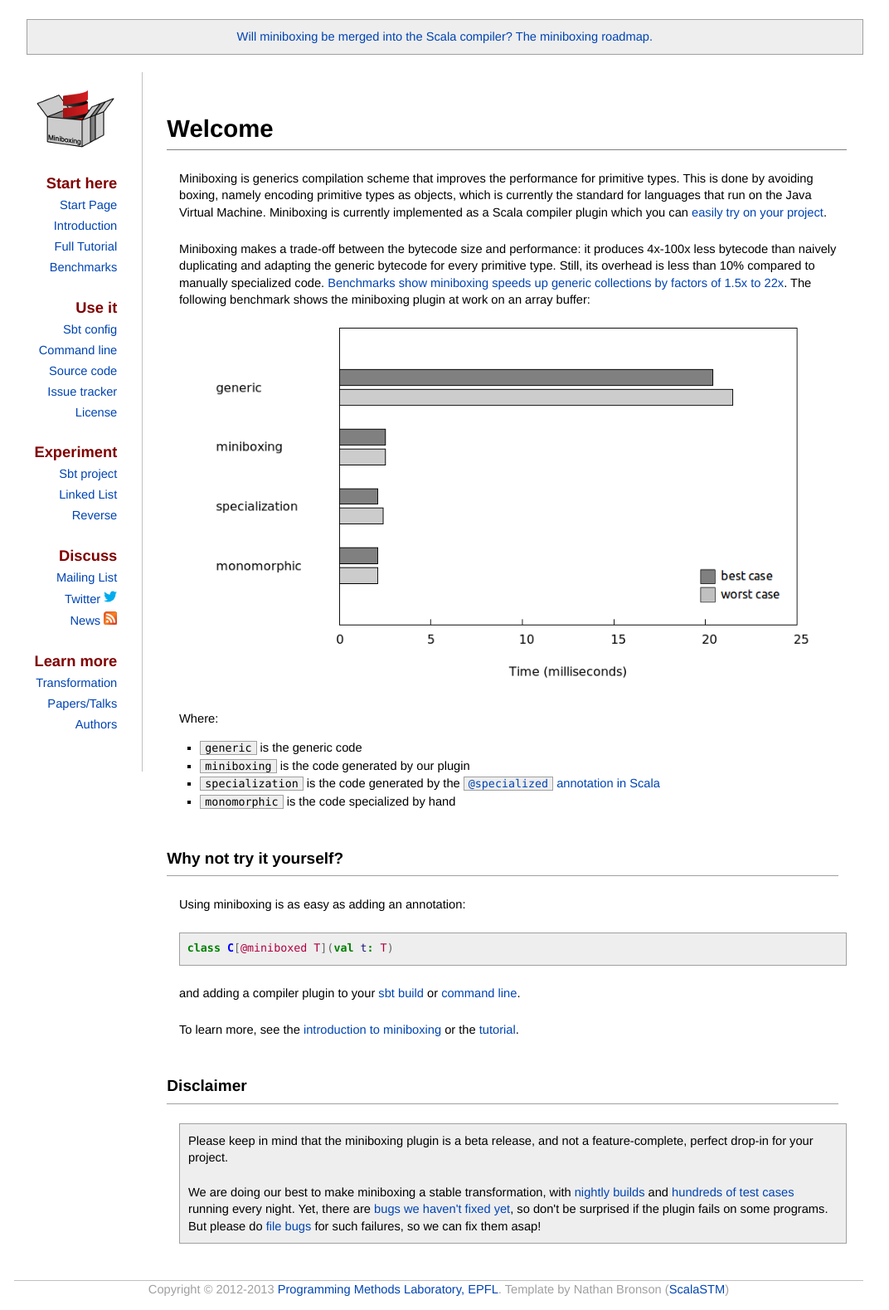
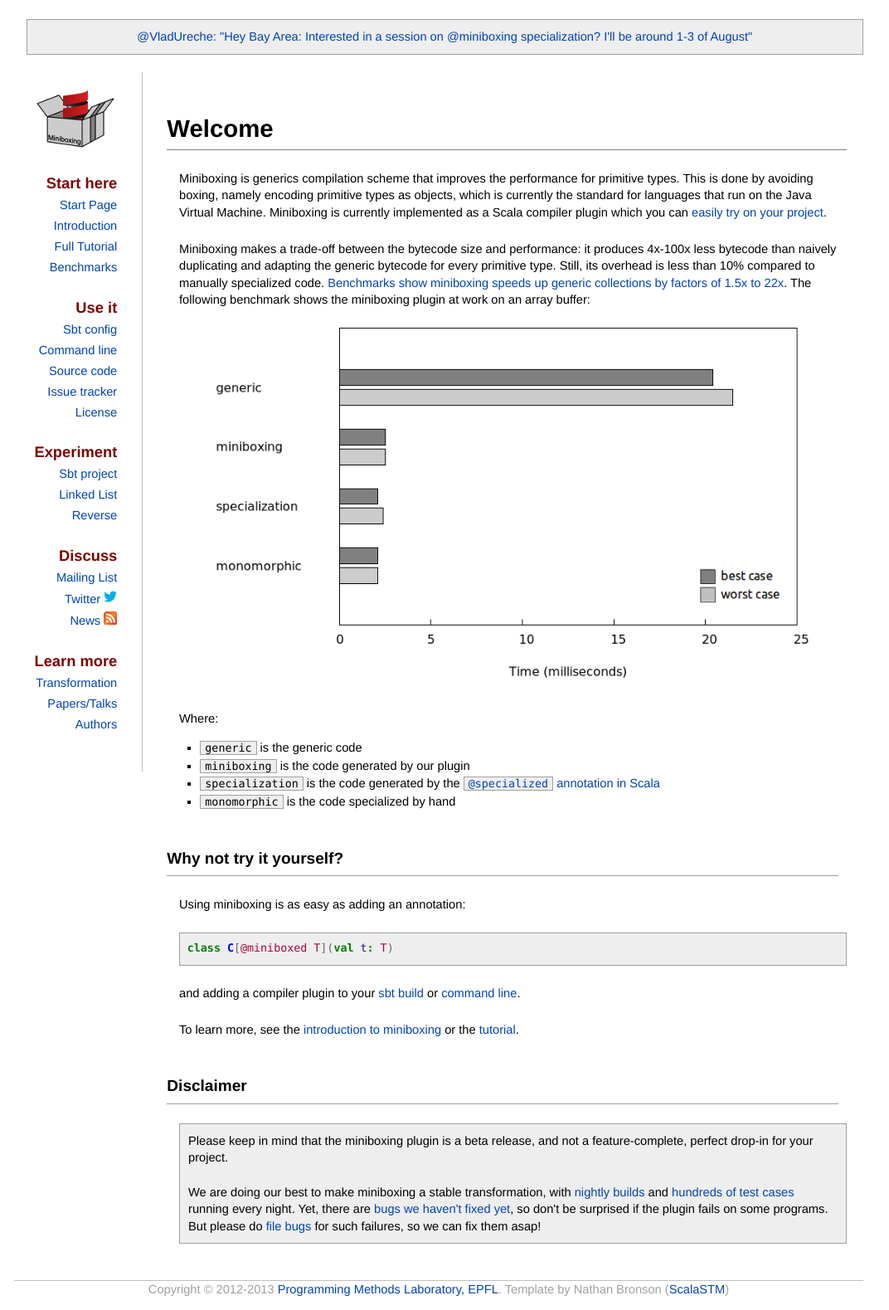
Before and after one commit to miniboxing/miniboxing.github.io, a Jekyll site: the page built from index.md, in a window 1280 px wide. Shown: the whole page at 83% size, without its empty margins (111-1183 px from the left). Built offline with Jekyll 4.4.1, drawn with Linux system fonts in a browser that asks for light colours.

Commit message:
Banner with tweet

```diff
--- a/_layouts/default.html
+++ b/_layouts/default.html
@@ -26,7 +26,7 @@
   <body>
     <div id='outer'>
       <p class="paper" align="center">
-        <a href="/2014/06/27/miniboxing-roadmap.html">Will miniboxing be merged into the Scala compiler? The miniboxing roadmap.</a>
+        <a href="https://twitter.com/VladUreche/status/484030343973199873">@VladUreche: "Hey Bay Area: Interested in a session on @miniboxing specialization? I'll be around 1-3 of August"</a>
       </p>
       <br/>
       <div id='menu'>
```
